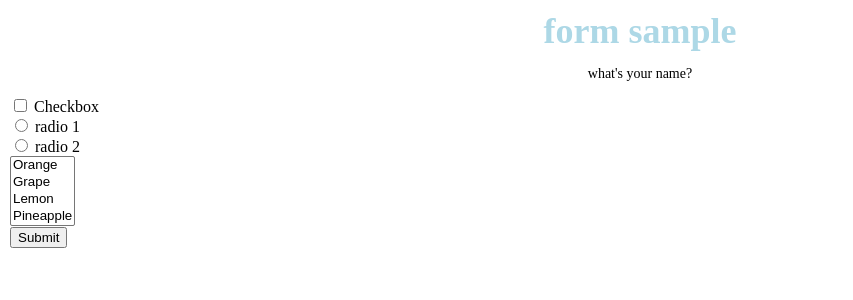
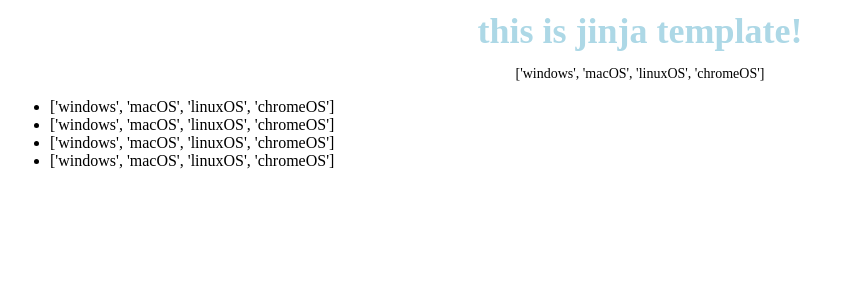
Before and after one commit to azumarions/MyLearn, a Flask app: page / in a window 1280 px wide. Shown: the top 300 px of the page, without its empty margins (0-853 px from the left). Run offline with Flask 2, Linux system fonts and the light colour scheme.

Commit message:
learning jinja statements

```diff
--- a/c2/app.py
+++ b/c2/app.py
@@ -4,22 +4,24 @@ app = Flask(__name__)
 
 @app.route('/', methods=['GET'])
 def index():
+    data = ['windows', 'macOS', 'linuxOS', 'chromeOS']
     return render_template('index.html',
-    title = "form sample",
-    message = "what's your name?")
+    title = 'this is jinja template!',
+    message = data,
+    data = data)
 
 @app.route('/next')
 def next():
     return render_template('next.html')
 
-@app.route('/', methods=['POST'])
-def form():
-    ck = request.form.get('check')
-    rd = request.form.get('radio')
-    sel = request.form.getlist('sel')
-    return render_template('index.html',
-    title = "form sample",
-    message = [ck, rd, sel])
+# @app.route('/', methods=['POST'])
+# def form():
+#     ck = request.form.get('check')
+#     rd = request.form.get('radio')
+#     sel = request.form.getlist('sel')
+#     return render_template('index.html',
+#     title = "form sample",
+#     message = [ck, rd, sel])
 
 if __name__ == '__main__':
     app.debug = True
--- a/c2/templates/index.html
+++ b/c2/templates/index.html
@@ -10,30 +10,10 @@
 <body>
     <h1>{{title}}</h1>
     <p>{{message}}</p>
-    <form action="/" method="post">
-        <div>
-            <input type="checkbox" name="check" id="ck1">
-            <label for="ck1">Checkbox</label>
-        </div>
-        <div>
-            <input type="radio" name="radio" id="r1" value="A">
-            <label for="r1">radio 1</label>
-        </div>
-        <div>
-            <input type="radio" name="radio" id="r2" value="B">
-            <label for="r2">radio 2</label>
-        </div>
-        <div>
-            <select name="sel" multiple>
-                <option>Orange</option>
-                <option>Grape</option>
-                <option>Lemon</option>
-                <option>Pineapple</option>
-            </select>
-        </div>
-        <div>
-            <input type="submit">
-        </div>
-    </form>
+    <ul>
+        {% for item in data %}
+            <li>{{data}}</li>
+        {% endfor %}
+    </ul>
 </body>
 </html>
```
